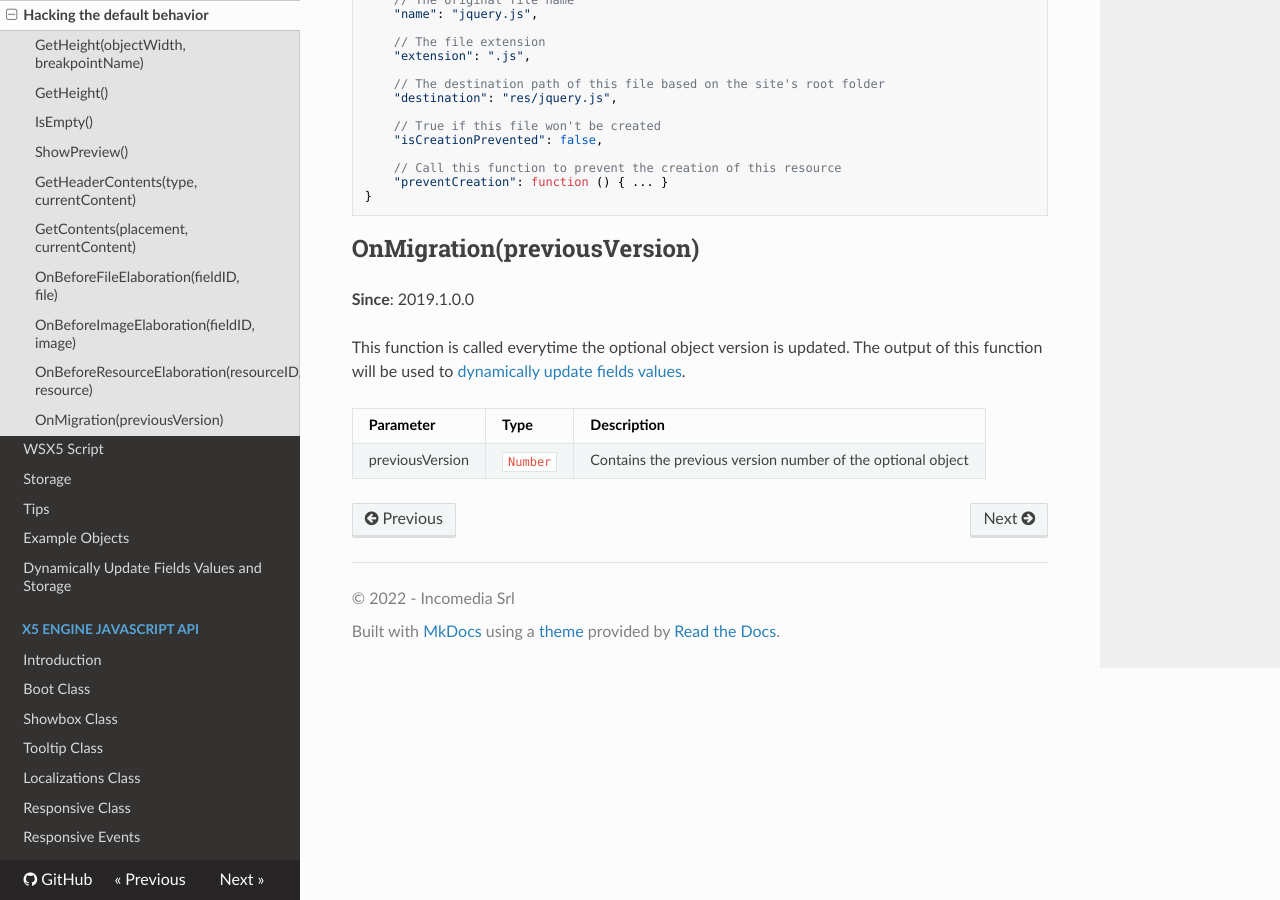
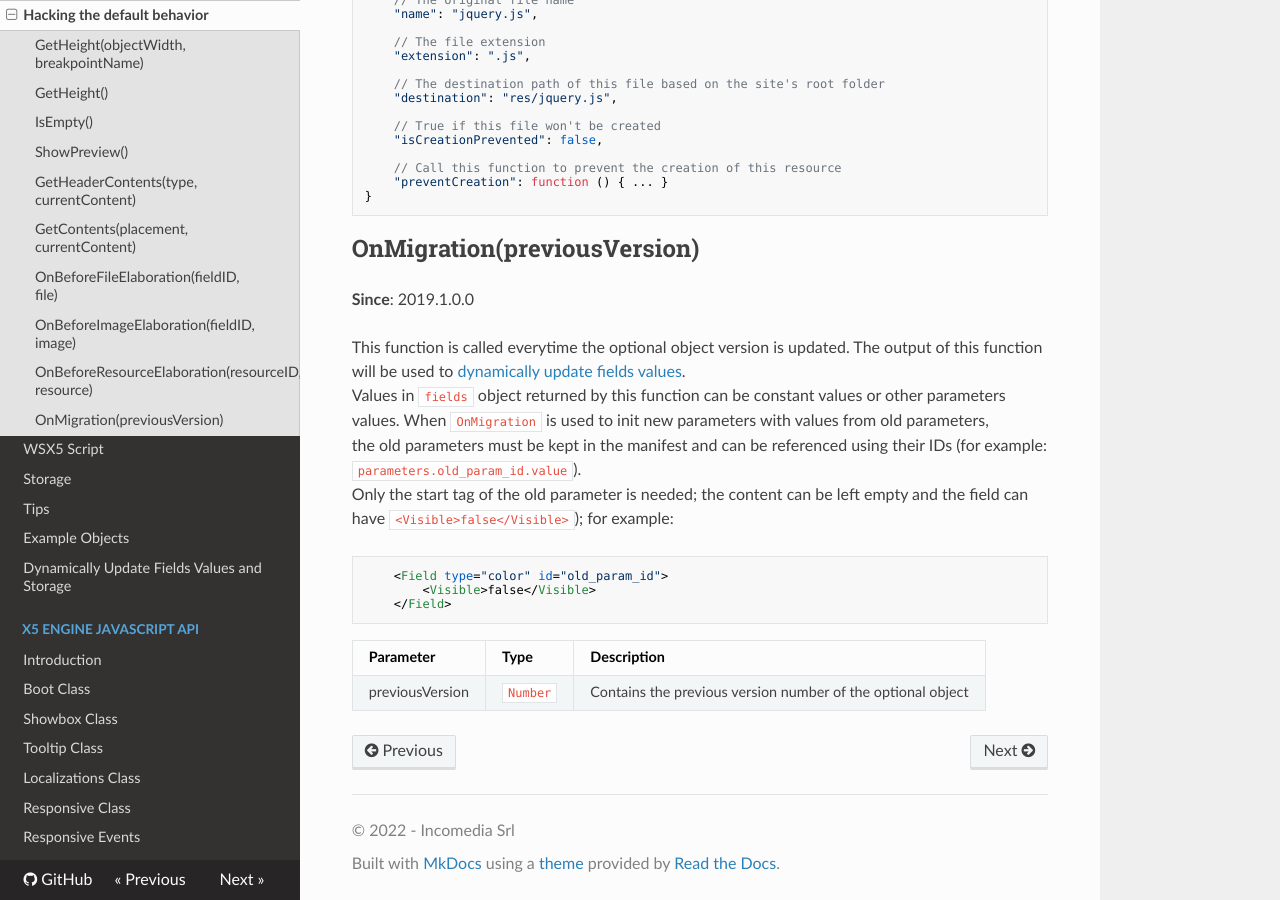
Before and after one commit to WebSiteX5/wsx5-developers-guide, an MkDocs documentation site: the page built from docs/optional-objects/hooks.md, in a window 1280 px wide and 900 px high, scrolled down 4574 px. Built offline with MkDocs 1.6.1, drawn with Linux system fonts in a browser that asks for light colours; nearby versions of some CDN libraries.

Commit message:
Detail OnMigration with references to old parameters

````diff
--- a/docs/optional-objects/hooks.md
+++ b/docs/optional-objects/hooks.md
@@ -215,6 +215,15 @@ The **resource** parameter is defined as follows (the code is filled with exampl
 **Since**: 2019.1.0.0
 
 This function is called everytime the optional object version is updated. The output of this function will be used to [dynamically update fields values](dynamic-update-fields.md).
+Values in `fields` object returned by this function can be constant values or other parameters values. When `OnMigration` is used to init new parameters with values from old parameters,
+the old parameters must be kept in the manifest and can be referenced using their IDs (for example: `parameters.old_param_id.value`).
+Only the start tag of the old parameter is needed; the content can be left empty and the field can have `<Visible>false</Visible>`); for example:
+
+```xml
+	<Field type="color" id="old_param_id">
+		<Visible>false</Visible>
+	</Field>
+```
 
 |Parameter      | Type   | Description                                                                                                    |
 |---------------|--------|----------------------------------------------------------------------------------------------------------------|
````
